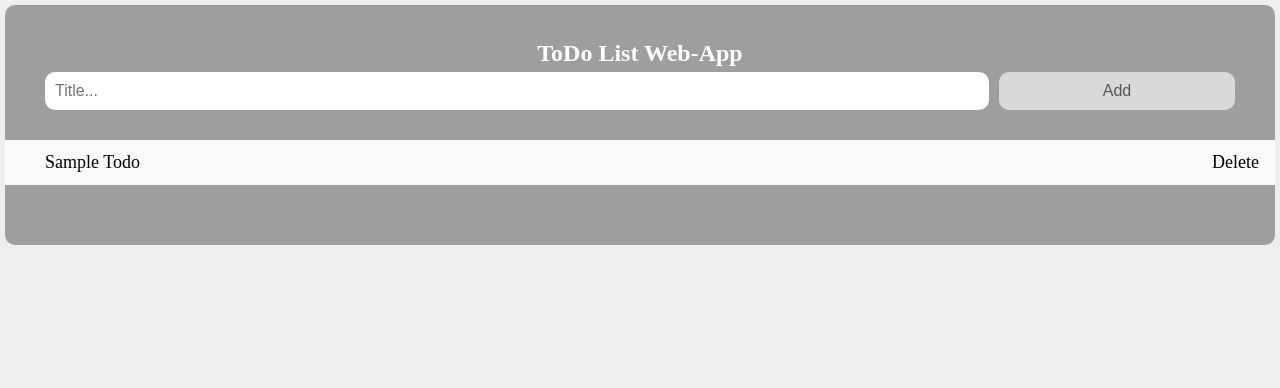
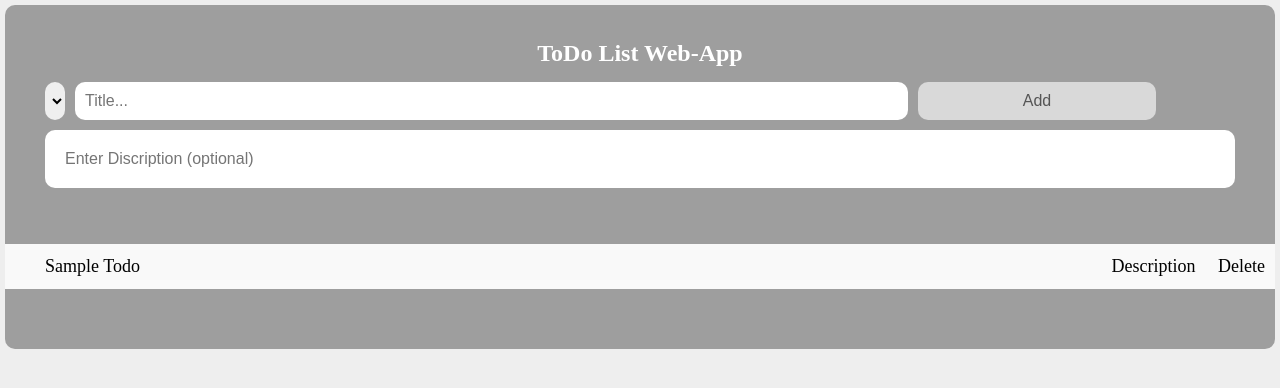
Before and after one commit to Geez14/todolist-web-app, a Django app: page / in a window 1280 px wide. Shown: the top 388 px of the page. Run offline with Django 4.2, Linux system fonts and the light colour scheme; tables that the repository leaves empty hold one stand-in row (values such as "Sample post"); lists and menus that the app fills with data are empty.

Commit message:
Add new page description, changes in UI in index page

```diff
--- a/templates/index.html
+++ b/templates/index.html
@@ -1,9 +1,5 @@
-<!DOCTYPE html>
-<html>
-
 <head>
-    <title>Django To Do List App</title>
-    <meta name="viewport" content="width=device-width, initial-scale=1">
+    <title>TodoApp</title>
     <style>
         body {
             margin: 5px;
@@ -73,24 +69,14 @@
             width: 7px;
         }
 
-        /* Style the close button */
-        .close {
-            position: absolute;
-            right: 0;
-            top: 0;
-            padding: 12px 16px 12px 16px;
-        }
-
-        .close:hover {
-            background-color: #ee7d75;
-            color: white;
-        }
-
         /* Style the header */
         .header {
             border-radius: 10px 10px 0 0;
             background-color: #9e9e9e;
             padding: 30px 40px;
+            display: flex;
+            flex-direction: column;
+            gap: 10px;
             color: white;
             text-align: center;
         }
@@ -108,7 +94,7 @@
             padding: 30px 40px;
             color: white;
             text-align: center;
-            border-radius:0 0 10px 10px;
+            border-radius: 0 0 10px 10px;
         }
 
         /* Style the input */
@@ -117,10 +103,20 @@
             color: #363636;
             border: none;
             border-radius: 10px;
-            width: 80%;
+            width: 70%;
             padding: 10px;
-            float: left;
             font-size: 16px;
+        }
+
+        select {
+            border-radius: 10px;
+            border: none;
+        }
+
+        #descp {
+            width: 100%;
+            padding: 20px;
+            overflow-y: scroll;
         }
 
         /* Style the "Add" button */
@@ -150,13 +146,41 @@
             #tool {
                 flex-direction: column;
                 align-items: center;
-                gap: 5px;
+                gap: 10px;
             }
 
             .addBtn {
                 width: 50%;
                 padding: 10px;
             }
+        }
+
+        #complete_tool {
+            display: flex;
+            flex-direction: column;
+            gap: 10px;
+            width: 100%;
+        }
+
+        .action {
+            position: absolute;
+            right: 0px;
+        }
+
+        #detail:hover {
+            background-color: #55cb6b;
+        }
+
+        #close:hover {
+            background-color: #d16262;
+        }
+
+        a {
+            transition: 0.3s;
+            margin: 0px;
+            padding: 12px 10px 16px 8px;
+            text-decoration: none;
+            color: black
         }
     </style>
 </head>
@@ -167,9 +191,19 @@
         <h2 style="margin:5px">ToDo List Web-App</h2>
         <form action="" method="POST">
             {% csrf_token %}
-            <div id="tool">
-                <input type="text" name="title" id="myInput" placeholder="Title...">
-                <button type="submit" class="addBtn">Add</button>
+            <div style="display: flex; flex-direction:column; gap:10px">
+                <div id="tool">
+
+                    <select name="mood">
+                        {% for emoji in emojies%}
+                        <option>{{emoji}}</option>
+                        {% endfor %}
+                    </select>
+
+                    <input type="text" name="title" id="myInput" placeholder="Title...">
+                    <button type="submit" class="addBtn">Add</button>
+                </div>
+                <input type="text" name="description" id="descp" placeholder="Enter Discription (optional)">
             </div>
         </form>
     </div>
@@ -178,15 +212,19 @@
         <ul id="myUL">
             {% for todo in todos reversed %}
             <li>{{todo.title | title}}
-                <span class="close">
-                    <a style="text-decoration: none; color: black;">Delete</a>
+                <span class="action">
+                    <a href="description/{{todo.id}}" id="detail">
+                        Description
+                    </a>
+                    <a href="delete/{{todo.id}}" id="close">
+                        Delete
+                    </a>
                 </span>
             </li>
             {% endfor %}
         </ul>
     </div>
-
-    <div class=footer></div>
+    <div class=footer>
+        <!-- <p>Devloper : Md Monabbar Anjum 😁</p> -->
+    </div>
 </body>
-
-</html>
```
